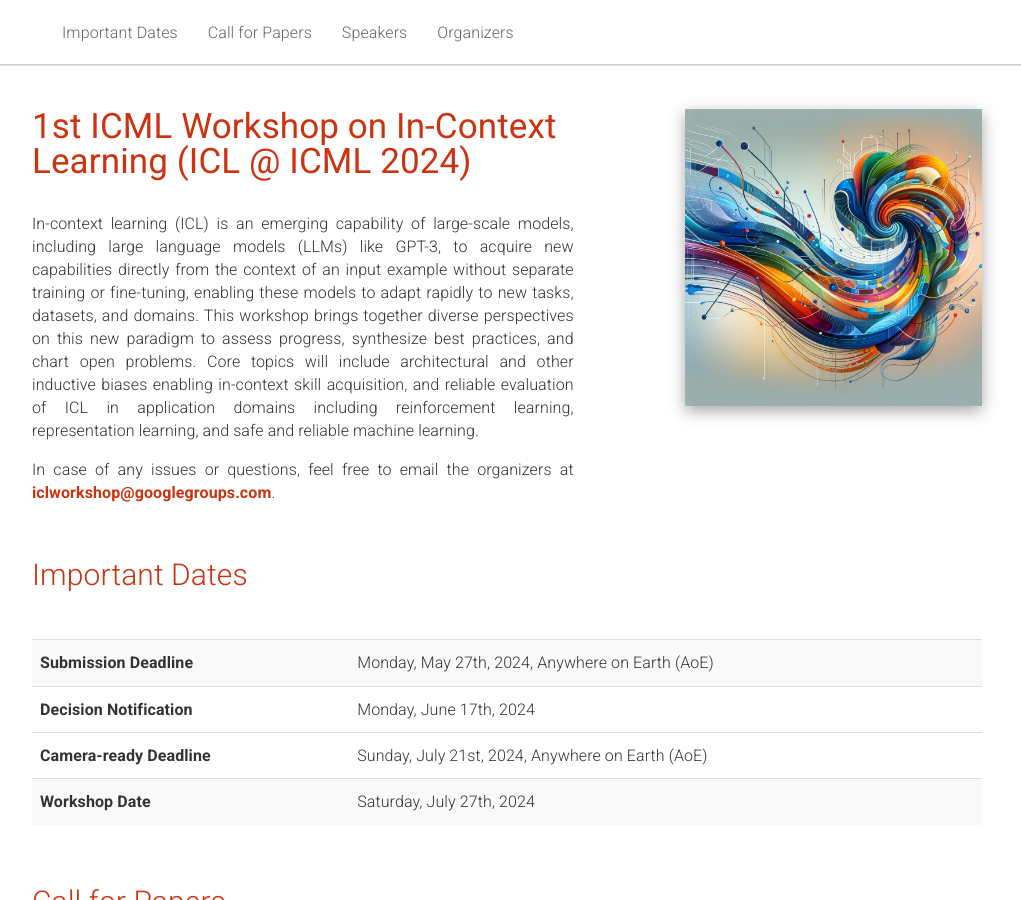
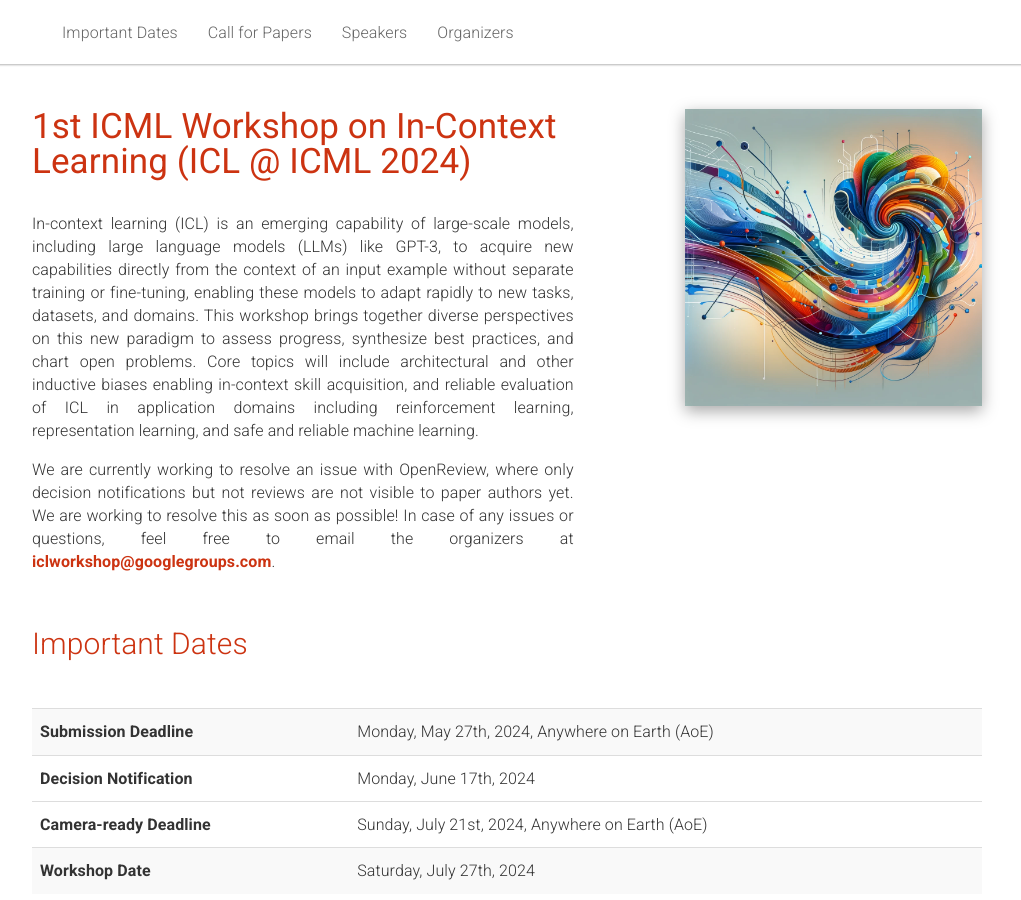
Before and after one commit to iclworkshop/iclworkshop.github.io, a Jekyll site: the page built from _pages/home.md, in a window 1280 px wide and 900 px high. Shown: the whole window, without its empty margins (133-1154 px from the left). Built offline with Jekyll 4.4.1, drawn with Linux system fonts in a browser that asks for light colours.

Commit message:
Update home.md

```diff
--- a/_pages/home.md
+++ b/_pages/home.md
@@ -18,7 +18,7 @@ acknowledgements: ""
 In-context learning (ICL) is an emerging capability of large-scale models, including large language models (LLMs) like GPT-3, to acquire new capabilities directly from the context of an input example without separate training or fine-tuning, enabling these models to adapt rapidly to new tasks, datasets, and domains. This workshop brings together diverse perspectives on this new paradigm to assess progress, synthesize best practices, and chart open problems. Core topics will include architectural and other inductive biases enabling in-context skill acquisition, and reliable evaluation of ICL in application domains including reinforcement learning, representation learning, and safe and reliable machine learning.
     </p>
     <p>
-      In case of any issues or questions, feel free to email the organizers at <a href="mailto:iclworkshop@googlegroups.com" class="red">iclworkshop@googlegroups.com</a>.
+      We are currently working to resolve an issue with OpenReview, where only decision notifications but not reviews are not visible to paper authors yet. We are working to resolve this as soon as possible! In case of any issues or questions, feel free to email the organizers at <a href="mailto:iclworkshop@googlegroups.com" class="red">iclworkshop@googlegroups.com</a>.
     </p>
   </div>
   <div class="col-md-1 hidden-xs">
```
